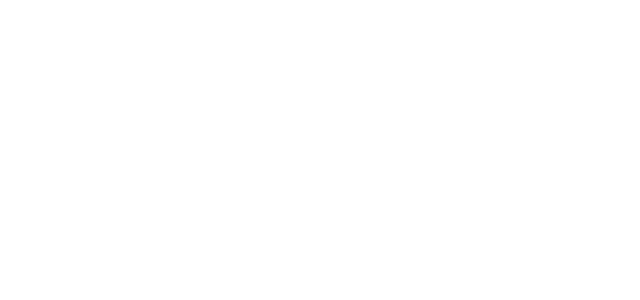
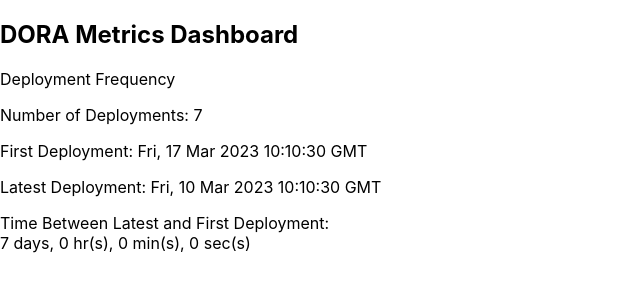
Before and after one commit to eoinkane/uni-honours, a React (Create React App) app in the folder frontend/: page / in a window 1280 px wide. Shown: the top 300 px of the page, without its empty margins (0-640 px from the left). Built offline with nearby package versions, Linux system fonts and the light colour scheme.

Commit message:
Deployment Frequency dummy data

```diff
--- a/frontend/src/App.css
+++ /dev/null
@@ -1,38 +0,0 @@
-.App {
-  text-align: center;
-}
-
-.App-logo {
-  height: 40vmin;
-  pointer-events: none;
-}
-
-@media (prefers-reduced-motion: no-preference) {
-  .App-logo {
-    animation: App-logo-spin infinite 20s linear;
-  }
-}
-
-.App-header {
-  background-color: #282c34;
-  min-height: 100vh;
-  display: flex;
-  flex-direction: column;
-  align-items: center;
-  justify-content: center;
-  font-size: calc(10px + 2vmin);
-  color: white;
-}
-
-.App-link {
-  color: #61dafb;
-}
-
-@keyframes App-logo-spin {
-  from {
-    transform: rotate(0deg);
-  }
-  to {
-    transform: rotate(360deg);
-  }
-}
--- a/frontend/src/App.tsx
+++ b/frontend/src/App.tsx
@@ -1,8 +1,46 @@
-import React from 'react';
-import './App.css';
+import React, { useState, useEffect } from 'react';
 
 const App = () => {
-  return (<></>);
-}
+  const [deploymentFrequency, setDeploymentFrequency] = useState<any>();
+
+  useEffect(() => {
+    setDeploymentFrequency({
+        numberOfDeployments: 7,
+        latestBuildDatetime: '2023-03-10T10:10:30.000000+00:00',
+        firstBuildDatetime: '2023-03-17T10:10:30.000000+00:00',
+        timeBetweenLatestAndFirstBuild:
+          '7 days, 0 hr(s), 0 min(s), 0 sec(s)',
+    })
+  }, []);
+
+
+  return (
+    <>
+      <h2>DORA Metrics Dashboard</h2>
+      <p>Deployment Frequency</p>
+      <p>
+        Number of Deployments:{' '}
+        {deploymentFrequency?.numberOfDeployments}
+      </p>
+      <p>
+        First Deployment:{' '}
+        {new Date(
+          deploymentFrequency?.firstBuildDatetime
+        ).toUTCString()}
+      </p>
+      <p>
+        Latest Deployment:{' '}
+        {new Date(
+          deploymentFrequency?.latestBuildDatetime
+        ).toUTCString()}
+      </p>
+      <p>
+        Time Between Latest and First Deployment:
+        <br />
+        {deploymentFrequency?.timeBetweenLatestAndFirstBuild}
+      </p>
+    </>
+  );
+};
 
 export default App;
```
